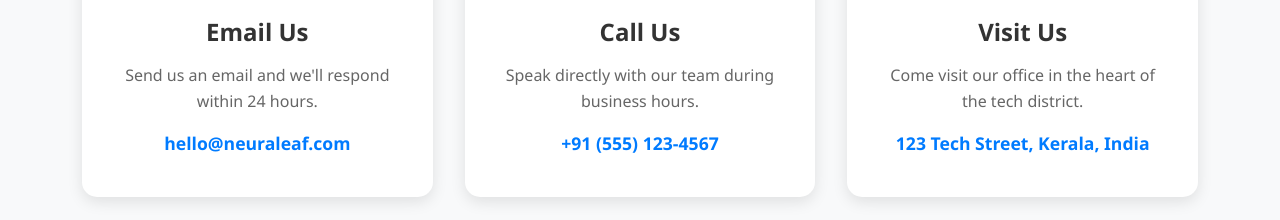
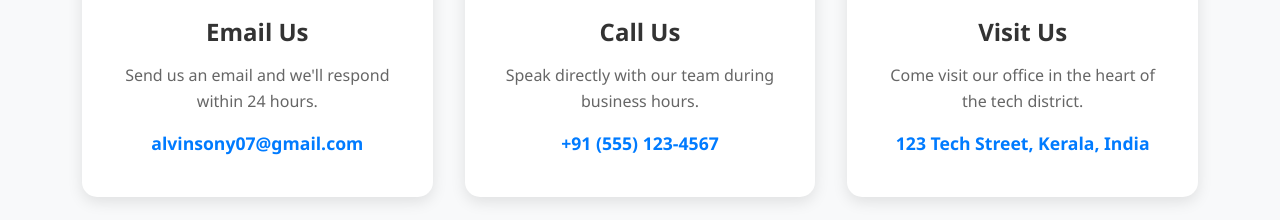
Before and after one commit to Alvinsony07/Company-Website-1, an Angular app: page /contact in a window 1280 px wide. Shown: the part 1240-1460 px from the top of the page. Built offline with nearby package versions, Linux system fonts and the light colour scheme.

Commit message:
Update contact-page.component.ts

```diff
--- a/src/app/contact-page/contact-page.component.ts
+++ b/src/app/contact-page/contact-page.component.ts
@@ -23,7 +23,7 @@
       icon: 'fas fa-envelope',
       title: 'Email Us',
       description: 'Send us an email and we\'ll respond within 24 hours.',
-      info: 'hello@neuraleaf.com'
+      info: 'alvinsony07@gmail.com'
     },
     {
       icon: 'fas fa-phone',
```
